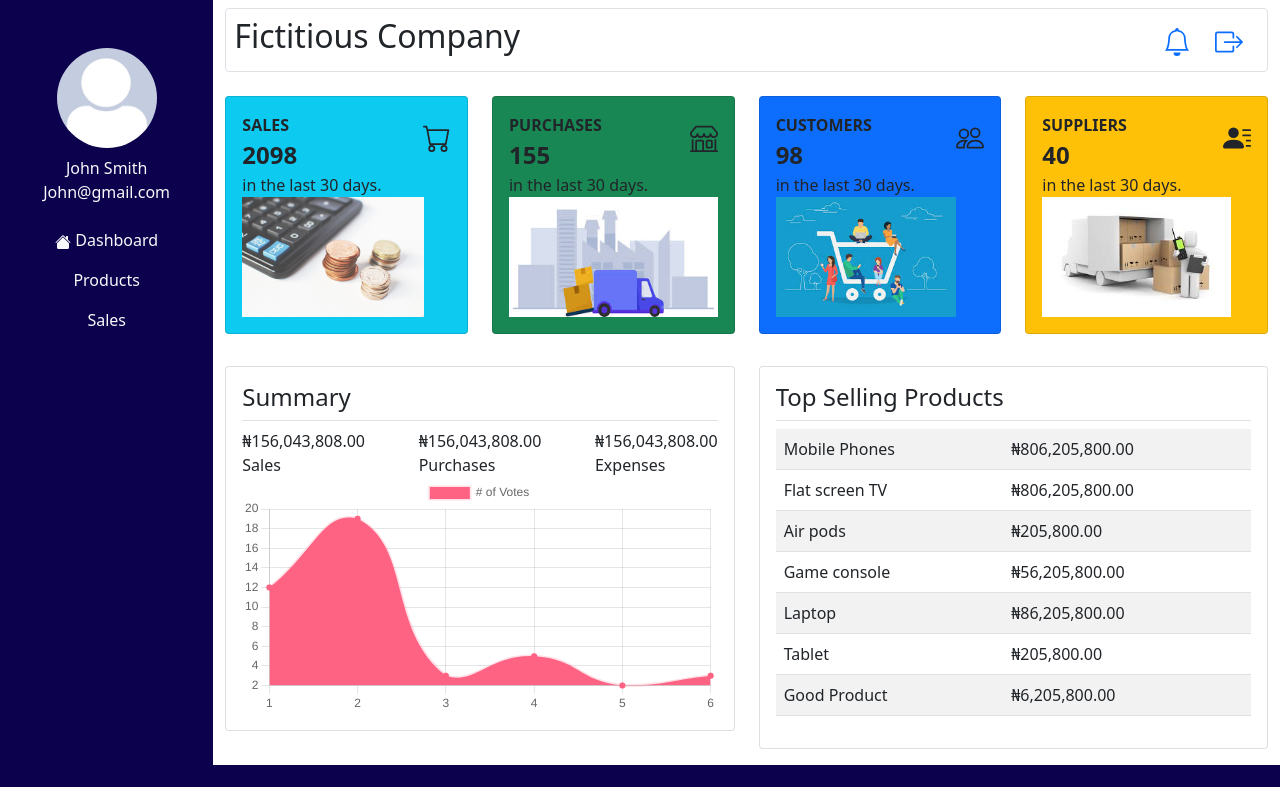
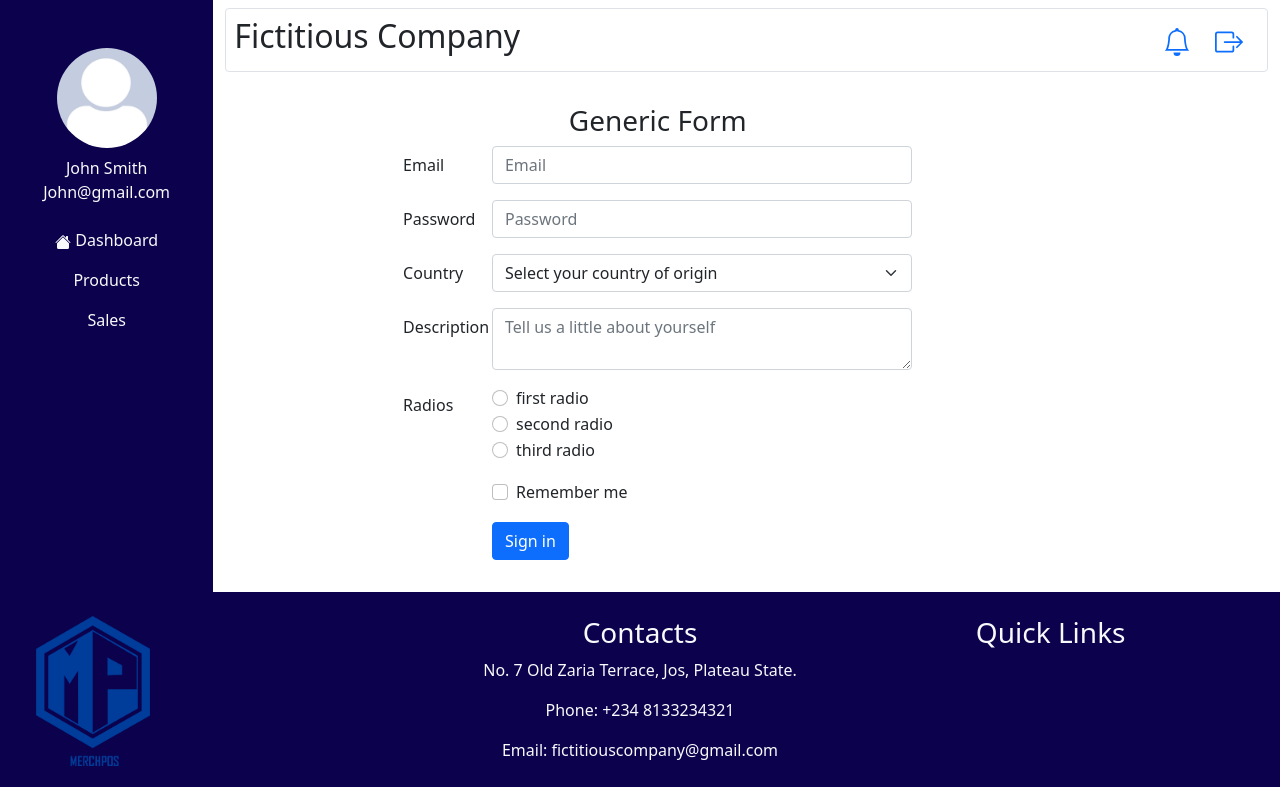
Before and after one commit to abbabawa/bootstrap-template, a React (Create React App) app: page /form in a window 1280 px wide. Shown: the top 787 px of the page. Built offline with nearby package versions, Linux system fonts and the light colour scheme.

Commit message:
Generic form page created and worked on

```diff
--- a/src/App.js
+++ b/src/App.js
@@ -7,12 +7,18 @@ import Header from './components/Header';
 import SideBar from './components/SideBar';
 import SiteFooter from './components/Footer';
 import Dashboard from './pages/Dashboard';
+import SiteForm from './pages/Form';
 
 function App() {
 	const [show, setShow] = useState(false);
 
   	const handleClose = () => setShow(false);
   	const handleShow = () => setShow(true);
+
+	const handleSubmit = (data)=>{
+		console.log(data)
+        alert("Form submitted")
+    }
   return (
 	<Container fluid>
 		<Row>
@@ -37,6 +43,9 @@ function App() {
 				</div>
 				<Row className="py-3">
 					<Switch>
+						<Route path="/form">
+							<SiteForm handleSubmit={handleSubmit} />
+						</Route>
 						<Route path="/">
 							<Dashboard />
 						</Route>
--- /dev/null
+++ b/src/pages/Form.js
@@ -0,0 +1,123 @@
+import {Col, Form, Row, Button } from 'react-bootstrap'
+
+import {useState} from 'react'
+
+const SiteForm = (props)=>{
+    const [inputs, setInputs] = useState({
+                                            email: '',
+                                            password: '',
+                                            country: '',
+                                            description: '',
+                                            radios: '',
+                                            rememberMe: false
+                                        })
+
+    const handleInput = e=>{
+        setInputs({
+            ...inputs,
+            [e.target.name]: e.target.value
+        })
+    }
+
+    const submitForm = e=>{
+        e.preventDefault()
+        props.handleSubmit(inputs)
+    }
+
+    return (
+        <Col md="6" className="offset-md-2 mt-3">
+            <h3 className="text-center">Generic Form</h3>
+            <Form onSubmit={submitForm}>
+                <Form.Group as={Row} className="mb-3" controlId="formHorizontalEmail">
+                    <Form.Label column sm={2}>
+                        Email
+                    </Form.Label>
+                    <Col sm={10}>
+                        <Form.Control type="email"  placeholder="Email" name="email" value={inputs.email} onChange={handleInput} />
+                    </Col>
+                </Form.Group>
+
+                <Form.Group as={Row} className="mb-3" controlId="formHorizontalPassword">
+                    <Form.Label column sm={2}>
+                        Password
+                    </Form.Label>
+                    <Col sm={10}>
+                        <Form.Control type="password" placeholder="Password" name="password" onChange={handleInput} value={inputs.password} />
+                    </Col>
+                </Form.Group>
+                <Form.Group as={Row} className="mb-3" controlId="formHorizontalPassword">
+                    <Form.Label column sm={2}>
+                        Country
+                    </Form.Label>
+                    <Col sm={10}>
+                        <Form.Select aria-label="Default select example" name="country" onChange={handleInput} value={inputs.country}>
+                            <option>Select your country of origin</option>
+                            <option value="1">Nigeria</option>
+                            <option value="2">Ghana</option>
+                            <option value="3">Sierra Leone</option>
+                            <option value="4">South Africa</option>
+                        </Form.Select>
+                    </Col>
+                </Form.Group>
+                <Form.Group as={Row} className="mb-3" controlId="formHorizontalPassword">
+                    <Form.Label column sm={2}>
+                        Description
+                    </Form.Label>
+                    <Col sm={10}>
+                        <Form.Control as="textarea" type="text" placeholder="Tell us a little about yourself" name="description" onChange={handleInput} value={inputs.description} />
+                    </Col>
+                </Form.Group>
+                <fieldset>
+                    <Form.Group as={Row} className="mb-3">
+                        <Form.Label as="legend" column sm={2}>
+                            Radios
+                        </Form.Label>
+                        <Col sm={10}>
+                            <Form.Check
+                                type="radio"
+                                label="first radio"
+                                name="radios"
+                                id="formHorizontalRadios1"
+                                value="radio1"
+                                onChange={handleInput}
+                                checked={inputs.radios === 'radio1'}
+                            />
+                            <Form.Check
+                                type="radio"
+                                label="second radio"
+                                name="radios"
+                                id="formHorizontalRadios2"
+                                value="radio2"
+                                onChange={handleInput}
+                                checked={inputs.radios === 'radio2'}
+                            />
+                            <Form.Check
+                                type="radio"
+                                label="third radio"
+                                name="radios"
+                                id="formHorizontalRadios3"
+                                value="radio3"
+                                onChange={handleInput}
+                                checked={inputs.radios === 'radio3'}
+                            />
+                        </Col>
+                    </Form.Group>
+                </fieldset>
+                <Form.Group as={Row} className="mb-3" controlId="formHorizontalCheck">
+                    <Col sm={{ span: 10, offset: 2 }}>
+                        <Form.Check label="Remember me" checked={inputs.rememberMe} name="rememberMe" value={!inputs.rememberMe}
+                                onChange={handleInput} />
+                    </Col>
+                </Form.Group>
+
+                <Form.Group as={Row} className="mb-3">
+                    <Col sm={{ span: 10, offset: 2 }}>
+                        <Button type="submit">Sign in</Button>
+                    </Col>
+                </Form.Group>
+            </Form>
+        </Col>
+    )
+}
+
+export default SiteForm
```
